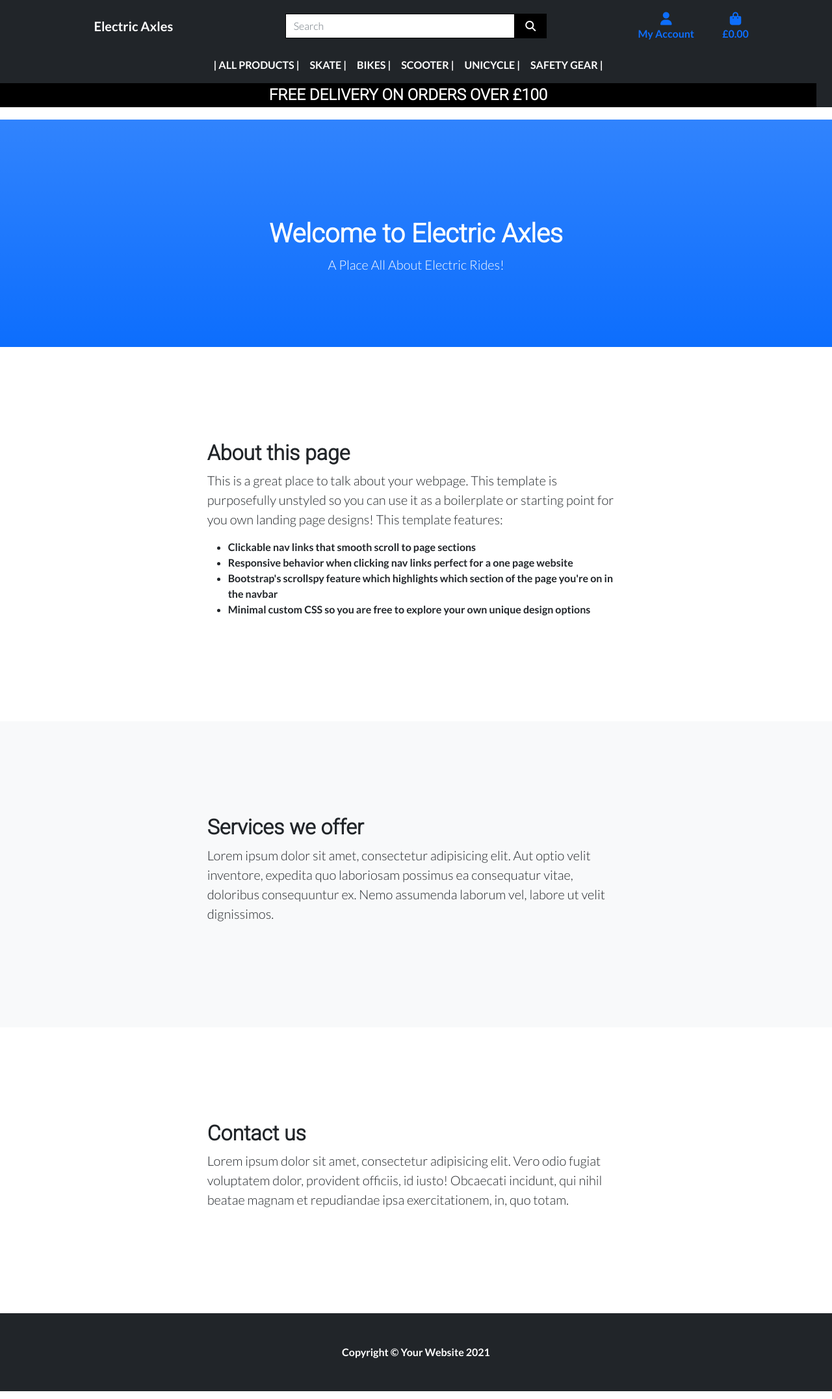
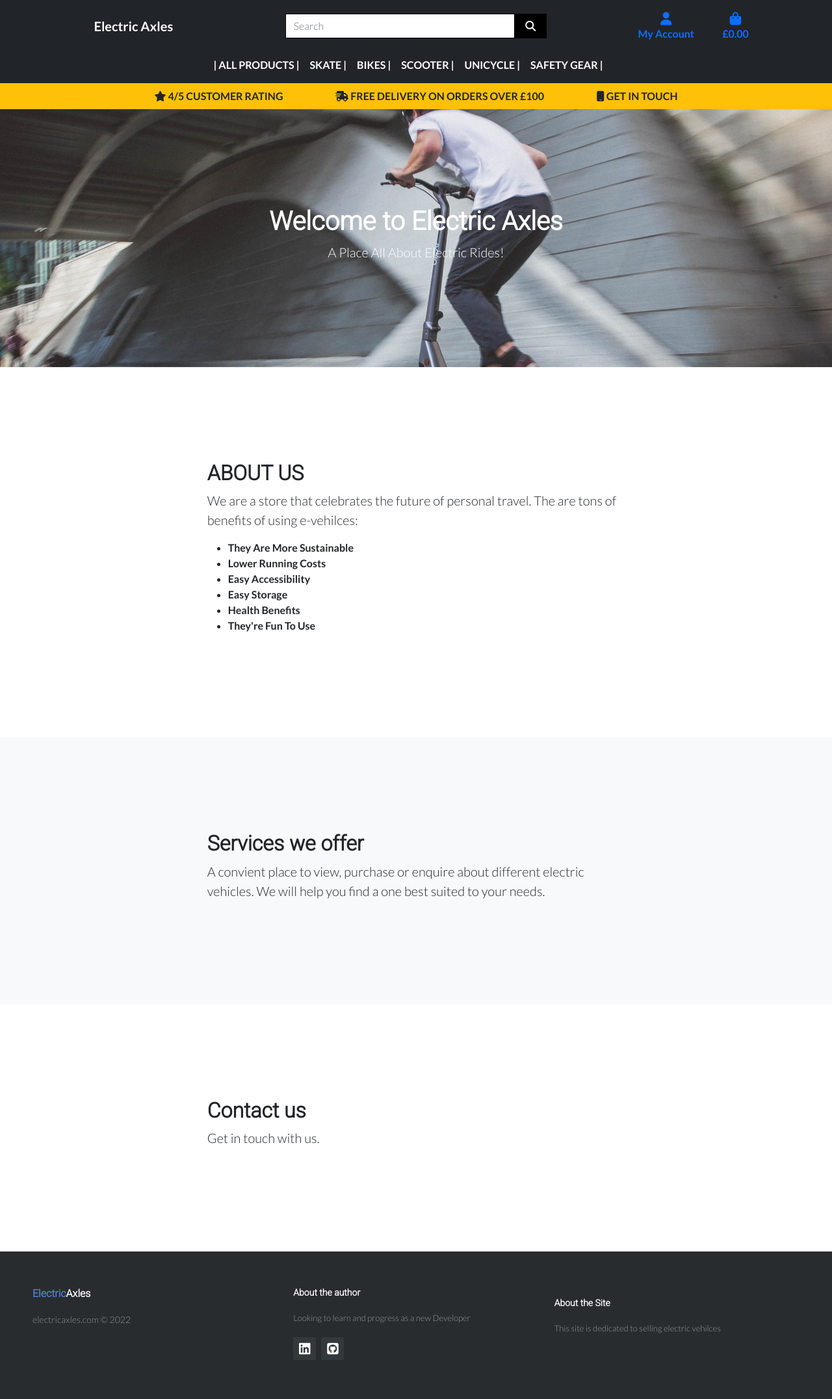
Before and after one commit to dhowai/portfolio-5-electric-axles, a Django app: page / in a window 1280 px wide. Shown: the whole page at 65% size. Run offline with Django 3.2, Linux system fonts and the light colour scheme; some libraries are stand-ins or nearby versions.

Commit message:
Update site banner, homepage and footer

```diff
--- a/home/templates/home/index.html
+++ b/home/templates/home/index.html
@@ -11,7 +11,7 @@
 
 {% block content %}
     <!-- Navigation-->
-    <div class="bg-primary bg-gradient text-white banner">
+    <div class="bg-home text-white banner">
         <div class="container px-4 text-center">
             <h1 class="fw-bolder">Welcome to Electric Axles</h1>
             <p class="lead">A Place All About Electric Rides!</p>
@@ -22,13 +22,15 @@
         <div class="container px-4">
             <div class="row gx-4 justify-content-center">
                 <div class="col-lg-8">
-                    <h2>About this page</h2>
-                    <p class="lead">This is a great place to talk about your webpage. This template is purposefully unstyled so you can use it as a boilerplate or starting point for you own landing page designs! This template features:</p>
+                    <h2 class="logo-font">About Us</h2>
+                    <p class="lead">We are a store that celebrates the future of personal travel. The are tons of benefits of using e-vehilces:</p>
                     <ul>
-                        <li>Clickable nav links that smooth scroll to page sections</li>
-                        <li>Responsive behavior when clicking nav links perfect for a one page website</li>
-                        <li>Bootstrap's scrollspy feature which highlights which section of the page you're on in the navbar</li>
-                        <li>Minimal custom CSS so you are free to explore your own unique design options</li>
+                        <li>They Are More Sustainable</li>
+                        <li>Lower Running Costs</li>
+                        <li>Easy Accessibility</li>
+                        <li>Easy Storage</li>
+                        <li>Health Benefits</li>
+                        <li>They're Fun To Use</li>
                     </ul>
                 </div>
             </div>
@@ -40,7 +42,7 @@
             <div class="row gx-4 justify-content-center">
                 <div class="col-lg-8">
                     <h2>Services we offer</h2>
-                    <p class="lead">Lorem ipsum dolor sit amet, consectetur adipisicing elit. Aut optio velit inventore, expedita quo laboriosam possimus ea consequatur vitae, doloribus consequuntur ex. Nemo assumenda laborum vel, labore ut velit dignissimos.</p>
+                    <p class="lead">A convient place to view, purchase or enquire about different electric vehicles. We will help you find a one best suited to your needs.</p>
                 </div>
             </div>
         </div>
@@ -51,13 +53,30 @@
             <div class="row gx-4 justify-content-center">
                 <div class="col-lg-8">
                     <h2>Contact us</h2>
-                    <p class="lead">Lorem ipsum dolor sit amet, consectetur adipisicing elit. Vero odio fugiat voluptatem dolor, provident officiis, id iusto! Obcaecati incidunt, qui nihil beatae magnam et repudiandae ipsa exercitationem, in, quo totam.</p>
+                    <p class="lead">Get in touch with us.</p>
                 </div>
             </div>
         </div>
     </section>
     <!-- Footer-->
-    <footer class="py-5 bg-dark">
-        <div class="container px-4"><p class="m-0 text-center text-white">Copyright &copy; Your Website 2021</p></div>
+    <footer class="footer">
+        <div class="row">
+            <div class="col-sm-6 col-md-4 footer-navigation">
+                <h3><a href="{% url 'home' %}"><span>Electric</span>Axles</a></h3>
+                <p class="company-name">electricaxles.com © 2022</p>
+            </div>
+            <div class="col-sm-6 col-md-4 footer-about">
+                <h4>About the author</h4>
+                <p>Looking to learn and progress as a new Developer</p>
+                <div class="social-links social-icons">
+                    <a href="https://www.linkedin.com/in/daryl-howai-934444211/" target="_blank"><i class="fab fa-linkedin"></i></a>
+                    <a href="https://github.com/dhowai" target="_blank"><i class="fab fa-github-square"></i></a>
+                </div>
+            </div>
+            <div class="col-sm-6 col-md-4 py-3 footer-about">
+                <h4>About the Site</h4>
+                <p>This site is dedicated to selling electric vehilces</p>
+            </div>
+        </div>
     </footer>
 {% endblock %}
--- a/static/css/base.css
+++ b/static/css/base.css
@@ -15,6 +15,13 @@ body {
 .banner{
     padding-top: 9.5rem;
     padding-bottom: 6rem;
+}
+
+.bg-home {
+  background-image: url("/media/okai-vehicles-XCtN1IR1qOI-unsplash.jpg");
+  height: 50vh;
+  background-size: cover;
+  background-position: center center;
 }
 
 section {
@@ -279,6 +286,124 @@ table.shoping-cart-table tr td:last-child {
   border-radius: 0;
 }
 
+/* --------------------------------- Footer */
+
+footer {
+  background-color: #292c2f;
+  width: 100%;
+  text-align: left;
+  font: bold;
+  padding: 55px 50px;
+  color: #fff
+}
+
+.footer-navigation h3 {
+  margin: 0;
+  margin-bottom: 20px;
+  color: #fff
+}
+
+.footer-navigation h3 a {
+  text-decoration: none;
+  color: #fff
+}
+
+.footer-navigation h3 span {
+  color: #5383d3
+}
+
+.footer-navigation p.links a {
+  color: #fff;
+  text-decoration: none
+}
+
+.footer-navigation p.company-name {
+  color: #8f9296;
+  font-size: 14px;
+  font-weight: normal;
+  margin-top: 20px
+}
+
+@media (max-width:767px) {
+  .footer-contacts {
+      margin: 30px 0
+  }
+}
+
+.footer-contacts p {
+  display: inline-block;
+  color: #ffffff;
+  vertical-align: middle
+}
+
+.footer-contacts p a {
+  color: #5383d3;
+  text-decoration: none
+}
+
+.fa.footer-contacts-icon {
+  background-color: #33383b;
+  color: #fff;
+  font-size: 18px;
+  width: 38px;
+  height: 38px;
+  border-radius: 50%;
+  text-align: center;
+  line-height: 38px;
+  margin: 10px 15px 10px 0
+}
+
+span.new-line-span {
+  display: block;
+  font-weight: normal;
+  display: block;
+  font-weight: normal;
+  font-size: 14px;
+  line-height: 2
+}
+
+.footer-about h4 {
+  display: block;
+  color: #fff;
+  font-size: 14px;
+  font-weight: bold;
+  margin-bottom: 20px
+}
+
+.footer-about p {
+  line-height: 20px;
+  color: #92999f;
+  font-size: 13px;
+  font-weight: normal;
+  margin: 0
+}
+
+div.social-links {
+  margin-top: 20px;
+  color: #fff
+}
+
+.social-links a {
+  display: inline-block;
+  width: 35px;
+  height: 35px;
+  cursor: pointer;
+  background-color: #33383b;
+  border-radius: 2px;
+  font-size: 20px;
+  color: #ffffff;
+  text-align: center;
+  line-height: 35px;
+  margin-right: 5px;
+  margin-bottom: 5px
+}
+
+@media (max-width: 990px) {
+  #info {
+    display: none;
+  }
+}
+
 /* -------------------------------- Media Queries */
 
 /* Slightly larger container on xl screens */
@@ -299,7 +424,7 @@ table.shoping-cart-table tr td:last-child {
     }
 
     .header-container {
-        padding-top: 164px;
+        padding-top: 145px;
     }
 }
 
--- a/templates/base.html
+++ b/templates/base.html
@@ -102,11 +102,16 @@
                         {% include 'includes/main-nav.html' %}
                     </nav>
                 </div>
-                <div id="delivery-banner" class="row text-center">
-                    <div class="col bg-black text-white">
-                        <h4 class="logo-font my-1">Free delivery on orders over £{{ free_delivery_threshold }}</h4>
+                <div class="jumbotron bg-warning jumbotron-fluid px-3">
+                    <div class="container  text-center">
+                        <div class="d-flex justify-content-evenly">
+                            <div class="p-2 logo-font"><i class="fa-solid fa-star"></i> 4/5 Customer Rating</div>
+                            <div class="p-2 logo-font"><i class="fa-solid fa-truck-fast"></i> Free delivery on orders over £{{ free_delivery_threshold }}</div>
+                            <div class="p-2 logo-font"><i class="fa-solid fa-mobile"></i> Get in touch</div>
+                        </div>
+
                     </div>
-                </div>
+                  </div>
             </div>
         </header>
 
```
Also changed, not shown: media/okai-vehicles-XCtN1IR1qOI-unsplash.jpg (added).
